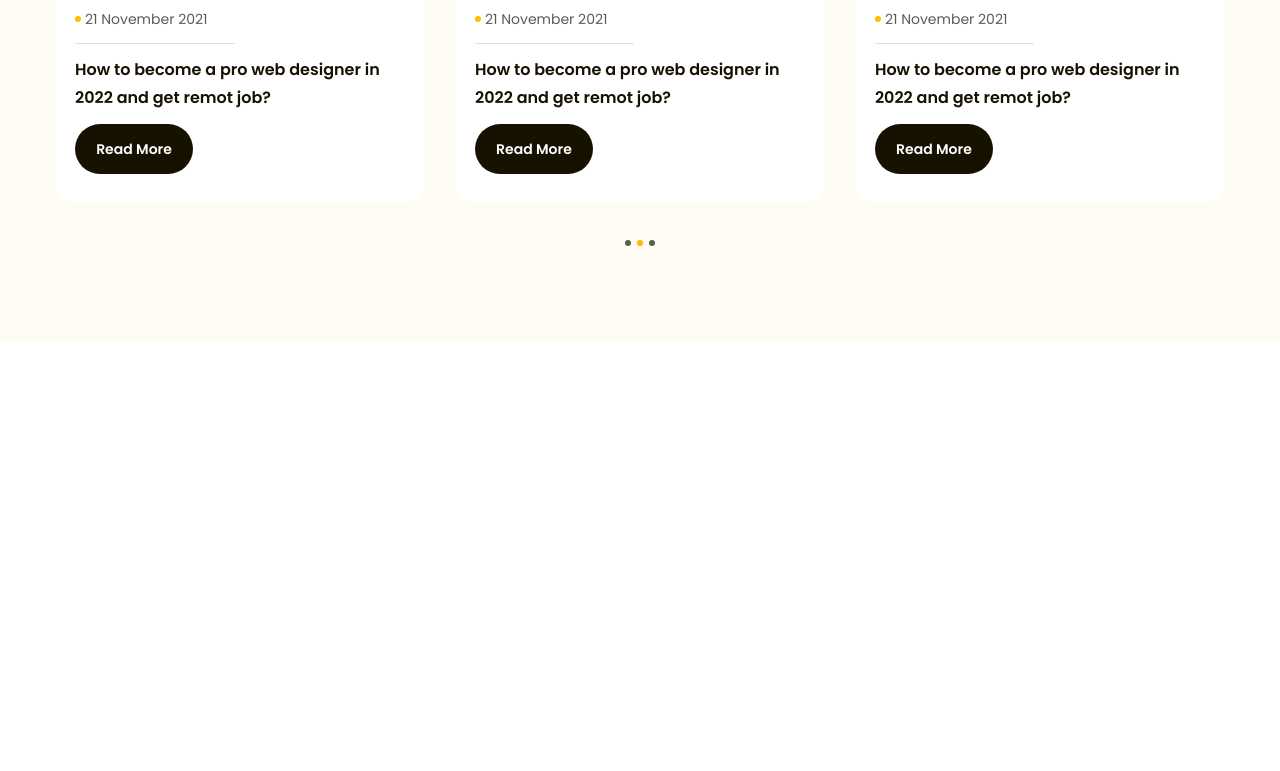
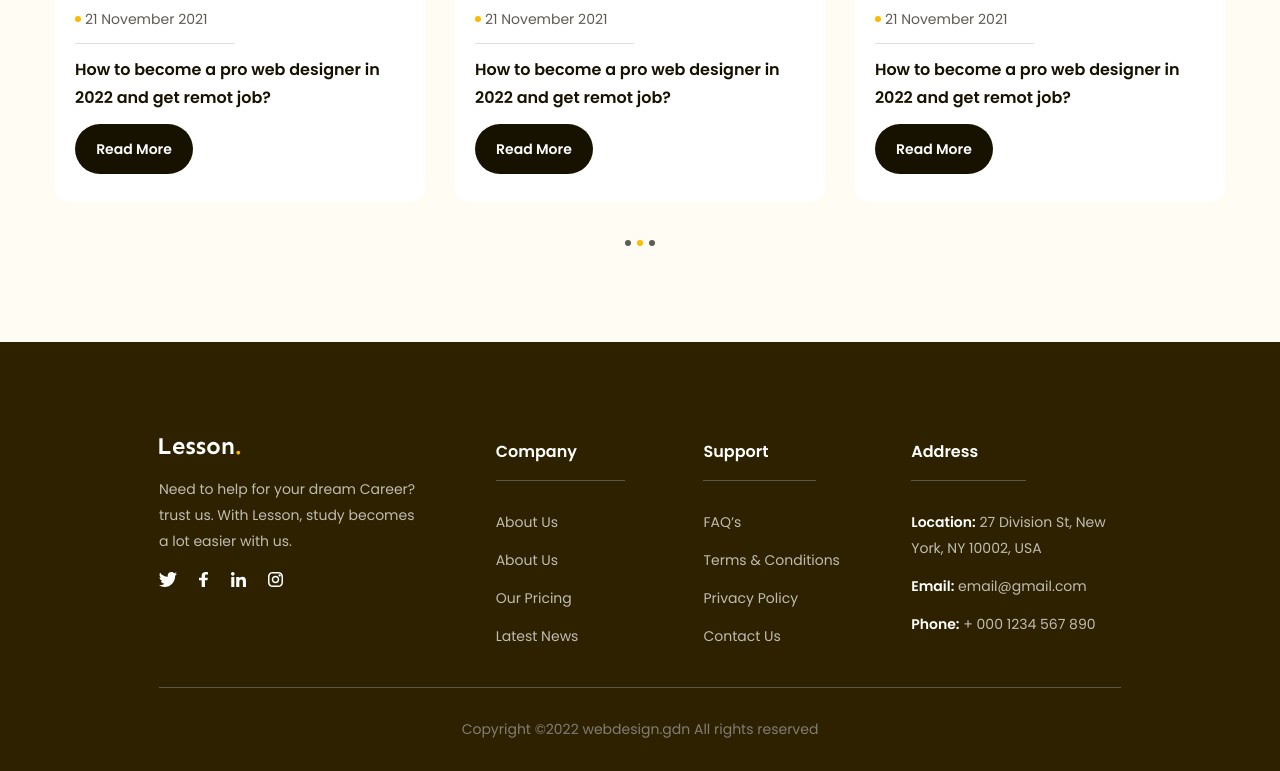
Before and after one commit to daothu1431/f8-project-02, a plain HTML site: page index.html in a window 1280 px wide. Shown: the part 4326-5097 px from the top of the page. Before the commit the page ends 5000 px from the top, so only its background shows below. Drawn offline with Linux system fonts and the light colour scheme.

Commit message:
Làm phân Footer

```diff
--- a/assets/css/style.css
+++ b/assets/css/style.css
@@ -706,3 +706,88 @@ a {
     background: var(--color-primary);
     cursor: default;
 }
+
+/* ==================Footer=============== */
+.footer {
+    padding: 96px 135px 0;
+    background: #2e2100;
+}
+
+.footer .row {
+    display: flex;
+    padding-bottom: 38px;
+    border-bottom: 1px solid #59554b;
+}
+
+.footer .row .column:nth-child(1) {
+    width: 35%;
+}
+
+.footer .row .column {
+    width: 21.6%;
+}
+
+.footer .desc {
+    margin-top: 18px;
+    max-width: 267px;
+    font-weight: 400;
+    font-size: 1.4rem;
+    line-height: 1.86;
+    color: #bfbcb2;
+}
+
+.footer .social {
+    margin-top: 18px;
+    margin-left: -18px;
+}
+
+.footer .social img {
+    margin-left: 18px;
+}
+
+.footer .column .title {
+    display: inline-block;
+    border-bottom: 1px solid #59554b;
+    padding-bottom: 14px;
+    padding-right: 48px;
+    font-weight: 600;
+    font-size: 1.6rem;
+    padding-bottom: 14px;
+    font-family: Poppins, sans-serif;
+    line-height: 1.75;
+    color: #ffffff;
+}
+
+.footer .list {
+    margin-top: 28px;
+}
+
+.footer .list a {
+    display: inline-block;
+    margin-bottom: 12px;
+    font-weight: 400;
+    font-size: 1.4rem;
+    line-height: 1.86;
+    color: #bfbcb2;
+}
+
+.footer .list li:last-child a {
+    margin-bottom: 0;
+}
+
+.footer .list strong {
+    font-weight: 600;
+    color: #fff;
+}
+
+.footer .copyright {
+    padding: 28px 0;
+}
+
+.footer .copyright p {
+    font-weight: 400;
+    font-size: 1.4rem;
+    line-height: 1.86;
+    text-align: center;
+    color: #807d74;
+}
--- a/index.html
+++ b/index.html
@@ -18,7 +18,7 @@
         <link rel="stylesheet" href="./assets/css/style.css" />
     </head>
     <body>
-        <main style="height: 5000px">
+        <!-- Header -->
         <header class="header fixed">
             <div class="main-content">
                 <div class="body">
@@ -50,7 +50,7 @@
                 </div>
             </div>
         </header>
-
+        <main>
             <!-- Hero -->
             <div class="hero">
                 <div class="main-content">
@@ -636,5 +636,115 @@
                 </div>
             </div>
         </main>
+        <!-- Footer -->
+        <div class="footer">
+            <div class="main-content">
+                <div class="row">
+                    <!-- Column 1 -->
+                    <div class="column">
+                        <a href="#!"
+                            ><img src="./assets/img/logo-2.svg" alt=""
+                        /></a>
+                        <p class="desc">
+                            Need to help for your dream Career? trust us. With
+                            Lesson, study becomes a lot easier with us.
+                        </p>
+                        <div class="social">
+                            <a href="#!">
+                                <img
+                                    src="./assets/icon/twitter.svg"
+                                    alt=""
+                                    class="icon"
+                                />
+                            </a>
+                            <a href="#!">
+                                <img
+                                    src="./assets/icon/f.svg"
+                                    alt=""
+                                    class="icon"
+                                />
+                            </a>
+                            <a href="#!">
+                                <img
+                                    src="./assets/icon/linked_in.svg"
+                                    alt=""
+                                    class="icon"
+                                />
+                            </a>
+                            <a href="#!">
+                                <img
+                                    src="./assets/icon/instagram.svg"
+                                    alt=""
+                                    class="icon"
+                                />
+                            </a>
+                        </div>
+                    </div>
+                    <!-- Column Companny -->
+                    <div class="column">
+                        <h3 class="title">Company</h3>
+                        <ul class="list">
+                            <li>
+                                <a href="#!">About Us</a>
+                            </li>
+                            <li>
+                                <a href="#!">About Us</a>
+                            </li>
+                            <li>
+                                <a href="#!">Our Pricing</a>
+                            </li>
+                            <li>
+                                <a href="#!">Latest News</a>
+                            </li>
+                        </ul>
+                    </div>
+                    <!-- Column Support -->
+                    <div class="column">
+                        <h3 class="title">Support</h3>
+                        <ul class="list">
+                            <li>
+                                <a href="#!">FAQ’s</a>
+                            </li>
+                            <li>
+                                <a href="#!">Terms & Conditions</a>
+                            </li>
+                            <li>
+                                <a href="#!">Privacy Policy</a>
+                            </li>
+                            <li>
+                                <a href="#!">Contact Us</a>
+                            </li>
+                        </ul>
+                    </div>
+                    <!-- Address -->
+                    <div class="column">
+                        <h3 class="title">Address</h3>
+                        <ul class="list">
+                            <li>
+                                <a href="#!"
+                                    ><strong>Location:</strong> 27 Division St,
+                                    New York, NY 10002, USA</a
+                                >
+                            </li>
+                            <li>
+                                <a href="#!"
+                                    ><strong>Email:</strong> email@gmail.com</a
+                                >
+                            </li>
+                            <li>
+                                <a href="#!"
+                                    ><strong>Phone:</strong> + 000 1234 567
+                                    890</a
+                                >
+                            </li>
+                        </ul>
+                    </div>
+                </div>
+
+                <div class="copyright">
+                    <p>Copyright ©2022 webdesign.gdn All rights reserved</p>
+                </div>
+            </div>
+        </div>
     </body>
 </html>
```
Also changed, not shown: assets/icon/f.svg (added), assets/icon/instagram.svg (added), assets/icon/linked_in.svg (added), assets/icon/twitter.svg (added), assets/img/logo-2.svg (added). Lines whose indentation alone changed are shown as unchanged.
